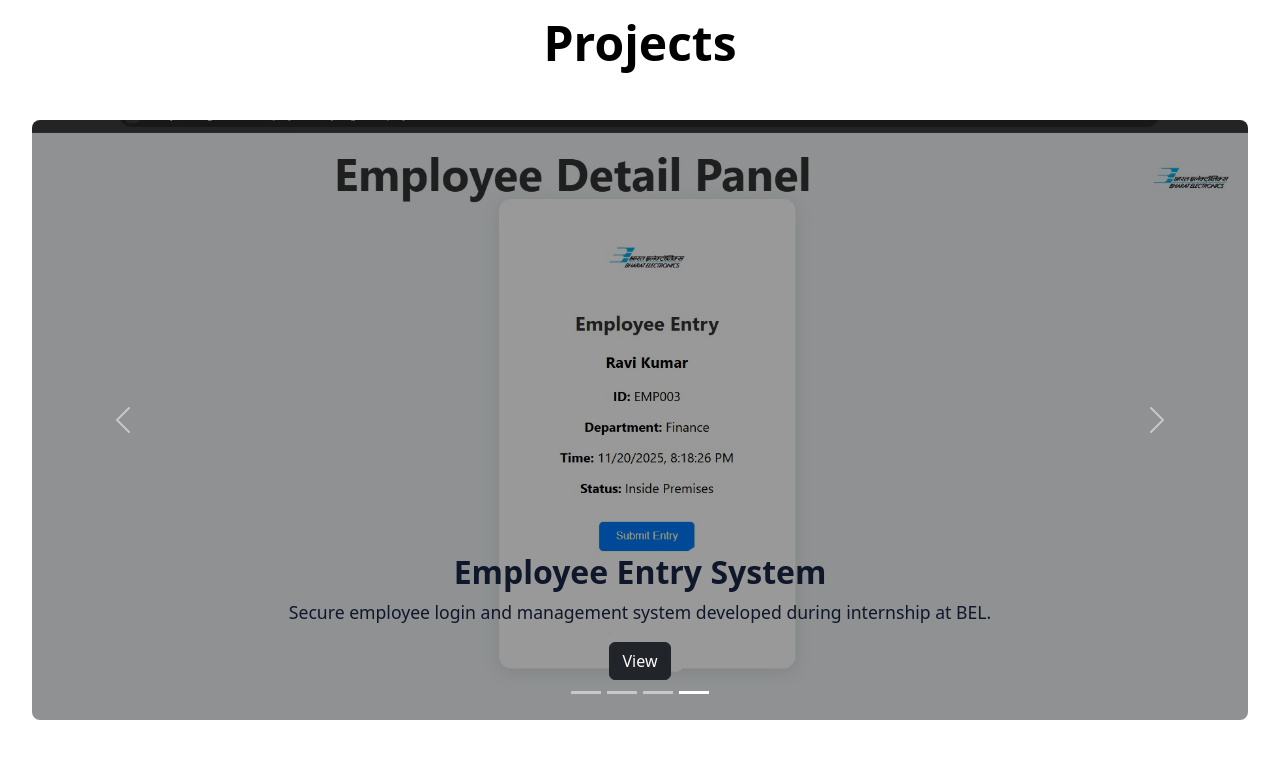
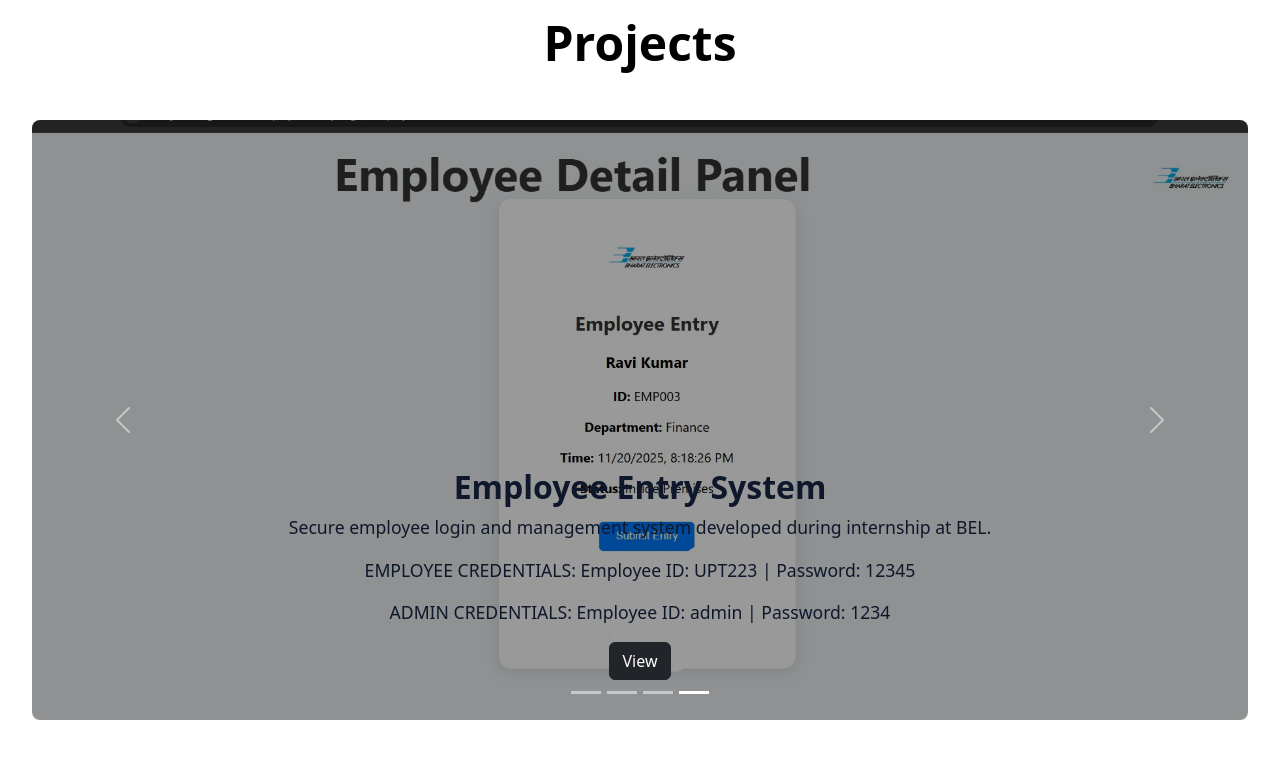
Before and after one commit to Shreya-103/Portfolio-2.0, a React (Vite) app: page / in a window 1280 px wide. Both pictures are taken after a click on the button 694 px from the left and 1958 px from the top of the page. Shown: the part 1266-2024 px from the top of the page. Built offline with nearby package versions, Linux system fonts and the light colour scheme.

Commit message:
updated details

```diff
--- a/src/components/Project/projects.jsx
+++ b/src/components/Project/projects.jsx
@@ -40,6 +40,8 @@ const Projects = () => {
                         <h3>Currency Converter</h3>
                         <p>
                             Real-time currency conversion using exchange rate API.
+                            Features include dynamic country flags, currency swapping, live conversion updates, API integration, and a
+                               clean mobile-friendly user interface.
                         </p>
                         <button className="btn btn-dark" >
                             <a href="https://shreya-103.github.io/currency-converter" className={styles.link}>View</a>
@@ -82,6 +84,11 @@ const Projects = () => {
                         <h3>Employee Entry System</h3>
                         <p>
                             Secure employee login and management system developed during internship at BEL.
+                        </p>
+                        <p>
+                            EMPLOYEE CREDENTIALS: Employee ID: UPT223 | Password: 12345 </p>
+                            <p>
+                            ADMIN CREDENTIALS: Employee ID: admin | Password: 1234
                         </p>
 
                         <button className="btn btn-dark">
```
